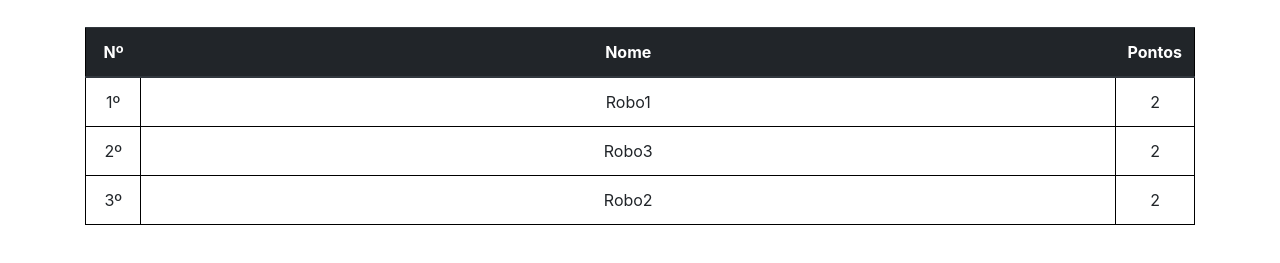
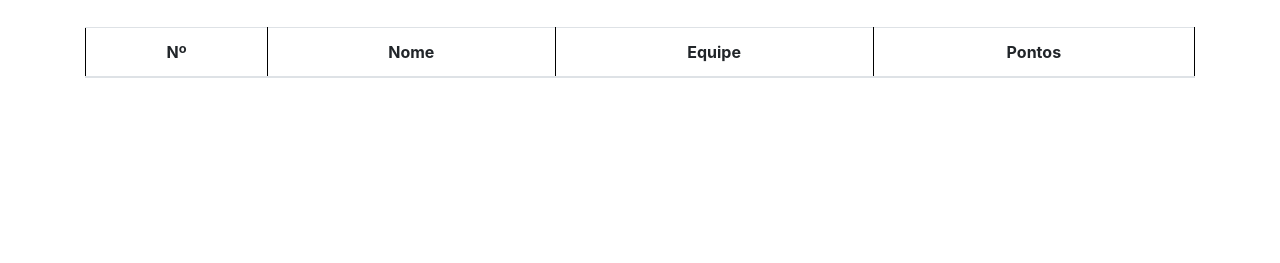
Before and after one commit to genilsonalmeida/Academia, an Electron app: page electron-quick-start/tabela.html in a window 1280 px wide. Shown: the part 185-448 px from the top of the page. Drawn offline with nearby package versions, Linux system fonts and the light colour scheme.

Commit message:
Adicionando os arquivos js para as páginas lutas.html e rodadas.html. Adicionei as funcionalidades para a página tabela.html.

```diff
--- a/electron-quick-start/js/tabela.js
+++ b/electron-quick-start/js/tabela.js
@@ -0,0 +1,36 @@
+$(function(){
+    var tbRobos = localStorage.getItem("tbRobos");// Recupera os dados armazenados
+    tbRobos = JSON.parse(tbRobos); // Converte string para objeto
+    if(tbRobos == null){ // Caso não haja conteúdo, iniciamos um vetor vazio
+        tbRobos = [];
+    }
+
+    listar(tbRobos);
+});
+
+let cont = 0;
+function listar(tbRobos){
+    $("#tblListar").html("");
+    $("#tblListar").html(
+        "<thead>"+
+        "   <tr>"+
+        "   <th>Nº</th>"+
+        "   <th>Nome</th>"+
+        "   <th>Equipe</th>"+
+        "   <th>Pontos</th>"+
+        "   </tr>"+
+        "</thead>"+
+        "<tbody>"+
+        "</tbody>"
+    );
+    for(var i in tbRobos){
+        cont = cont + 1;
+        var r = JSON.parse(tbRobos[i]);
+        $("#tblListar tbody").append("<tr>");
+        $("#tblListar tbody").append("<td>"+cont+"</td>");
+        $("#tblListar tbody").append("<td>"+r.Nome+"</td>");
+        $("#tblListar tbody").append("<td>"+r.Equipe+"</td>");
+        $("#tblListar tbody").append("<td>0</td>");
+        $("#tblListar tbody").append("</tr>");
+    }
+}
--- a/electron-quick-start/main.css
+++ b/electron-quick-start/main.css
@@ -49,6 +49,9 @@ td {
     text-align: center;
 }
 th {
+    border-style: solid;
+    border-color: black;
+    border-width: 1px;
     text-align: center;
 }
 #titleRodada {
--- a/electron-quick-start/tabela.html
+++ b/electron-quick-start/tabela.html
@@ -52,7 +52,8 @@
 
     <div class="container" style="padding-top: 20px;">
         <h1 class="titulo">Tabela do Campeonato</h1>
-        <table class="table table-hover">
+        <table id="tblListar" class="table table-hover"> </table>
+        <!--<table class="table table-hover">
             <thead class="thead-dark">
                 <tr>
                     <th id="thMenor" scope="col">Nº</th>
@@ -76,12 +77,8 @@
                     <td>Robo2</td>
                     <td>2</td>
                 </tr>
-                <!--<tr>
-                        <td colspan="2">Larry the Bird</td>
-                        <td>@twitter</td>
-                    </tr>-->
             </tbody>
-        </table>
+        </table>-->
     </div>
 
     <script src="https://code.jquery.com/jquery-3.3.1.slim.min.js" integrity="sha384-q8i/X+965DzO0rT7abK41JStQIAqVgRVzpbzo5smXKp4YfRvH+8abtTE1Pi6jizo"
```
Also changed, not shown: electron-quick-start/js/lutas.js (added), electron-quick-start/js/rodadas.js (added).
